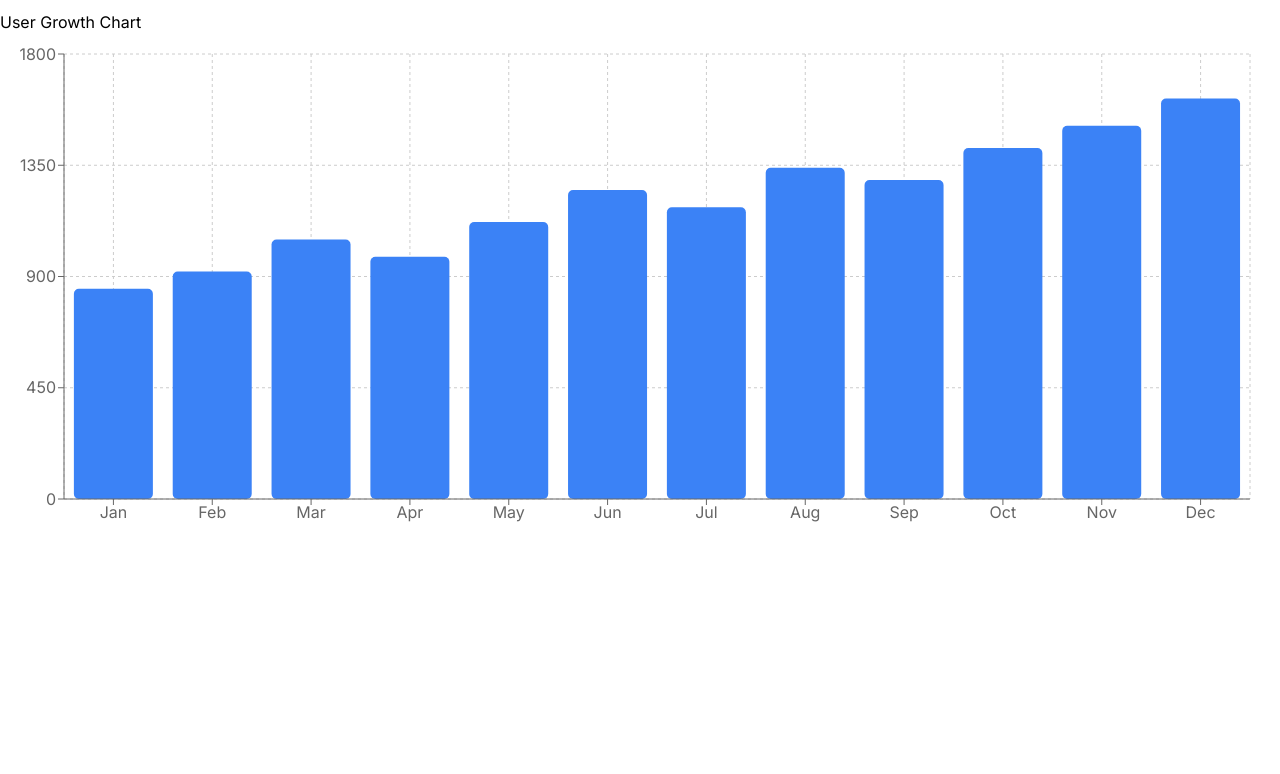
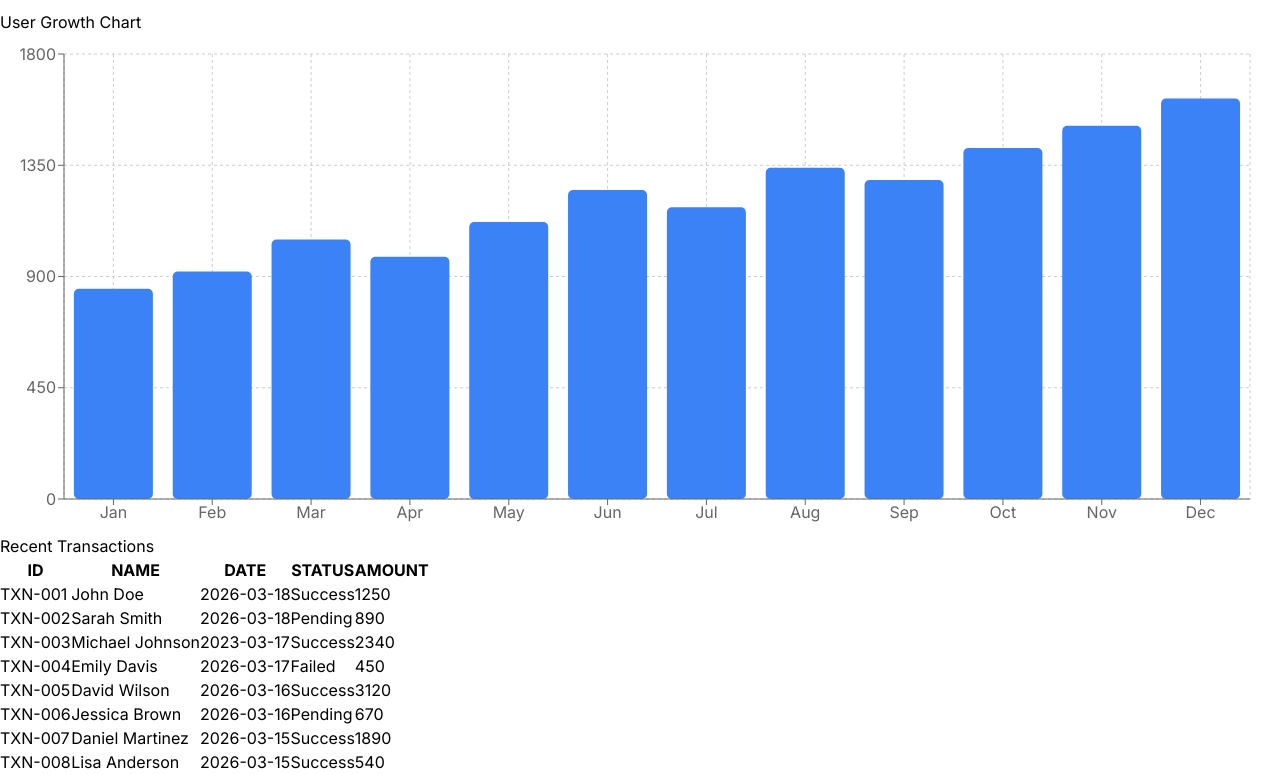
Before and after one commit to agviray/saas-analytics-dashboard, a Next.js app: page / in a window 1280 px wide. Shown: the part 1074-1848 px from the top of the page. Before the commit the page ends 1608 px from the top, so only its background shows below. Built offline with nearby package versions, Linux system fonts and the light colour scheme.

Commit message:
render transaction data using Table

```diff
--- a/app/page.js
+++ b/app/page.js
@@ -1,7 +1,7 @@
 import RevenueOverTimeChart from '@/components/charts/RevenueOverTimeChart';
+import KpiCard from '@/components/ui/KpiCard';
 import UserGrowthChart from '@/components/charts/UserGrowthChart';
-import KpiCard from '@/components/ui/KpiCard';
-import { type } from 'os';
+import Table from '@/components/ui/Table';
 
 // Temporary KPI data for demonstration purposes
 const kpiData = [
@@ -243,6 +243,13 @@ const OverviewPage = () => {
         <div>
           <UserGrowthChart data={userGrowthData} />
         </div>
+        <div>
+          <h3>Recent Transactions</h3>
+          <Table
+            columns={recentTransactionsColumns}
+            data={recentTransactionsData}
+          />
+        </div>
       </main>
     </div>
   );
--- a/components/ui/Table.jsx
+++ b/components/ui/Table.jsx
@@ -1,29 +1,24 @@
-const Table = () => {
+const Table = ({ columns, data }) => {
+  const renderTableData = (data, columns) => {
+    return data.map((item) => (
+      <tr key={item.id}>
+        {columns.map((col) => (
+          <td key={`${item.id}-${col.key}`}>{item[col.key]}</td>
+        ))}
+      </tr>
+    ));
+  };
+
   return (
     <table>
       <thead>
-        <th>Header 1</th>
-        <th>Header 2</th>
-        <th>Header 3</th>
-        <th></th>
+        <tr>
+          {columns.map((col) => (
+            <th key={col.key}>{col.label}</th>
+          ))}
+        </tr>
       </thead>
-      <tbody>
-        <tr>
-          <td>Row 1, Cell 1</td>
-          <td>Row 1, Cell 2</td>
-          <td>Row 1, Cell 3</td>
-        </tr>
-        <tr>
-          <td>Row 2, Cell 1</td>
-          <td>Row 2, Cell 2</td>
-          <td>Row 2, Cell 3</td>
-        </tr>
-        <tr>
-          <td>Row 3, Cell 1</td>
-          <td>Row 3, Cell 2</td>
-          <td>Row 3, Cell 3</td>
-        </tr>
-      </tbody>
+      <tbody>{renderTableData(data, columns)}</tbody>
     </table>
   );
 };
```
